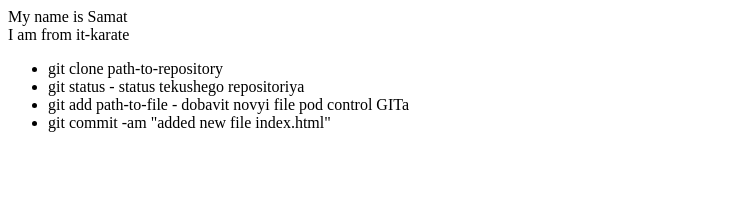
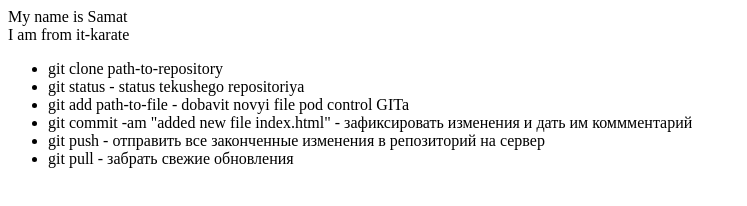
Before and after one commit to SamatZin/git-lesson, a plain HTML site: page index.html in a window 1280 px wide. Shown: the whole page, without its empty margins (0-747 px from the left). Drawn offline with Linux system fonts and the light colour scheme.

Commit message:
added push-pull instructions to html

```diff
--- a/index.html
+++ b/index.html
@@ -10,7 +10,9 @@ I am from it-karate
         <li>git clone path-to-repository</li>
         <li>git status - status tekushego repositoriya</li>
         <li>git add path-to-file - dobavit novyi file pod control GITa</li>
-        <li>git commit -am "added new file index.html"</li>
+        <li>git commit -am "added new file index.html" - зафиксировать изменения и дать им коммментарий</li>
+        <li>git push - отправить все законченные изменения в репозиторий на сервер</li>
+        <li>git pull - забрать свежие обновления</li>
     </ul>
 </div>
 <div>
```
